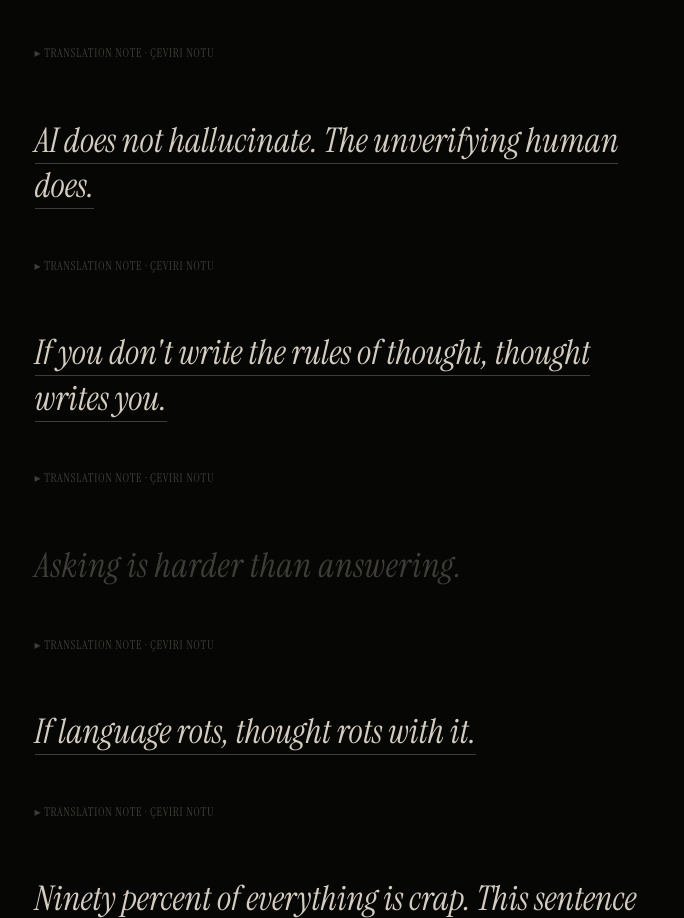
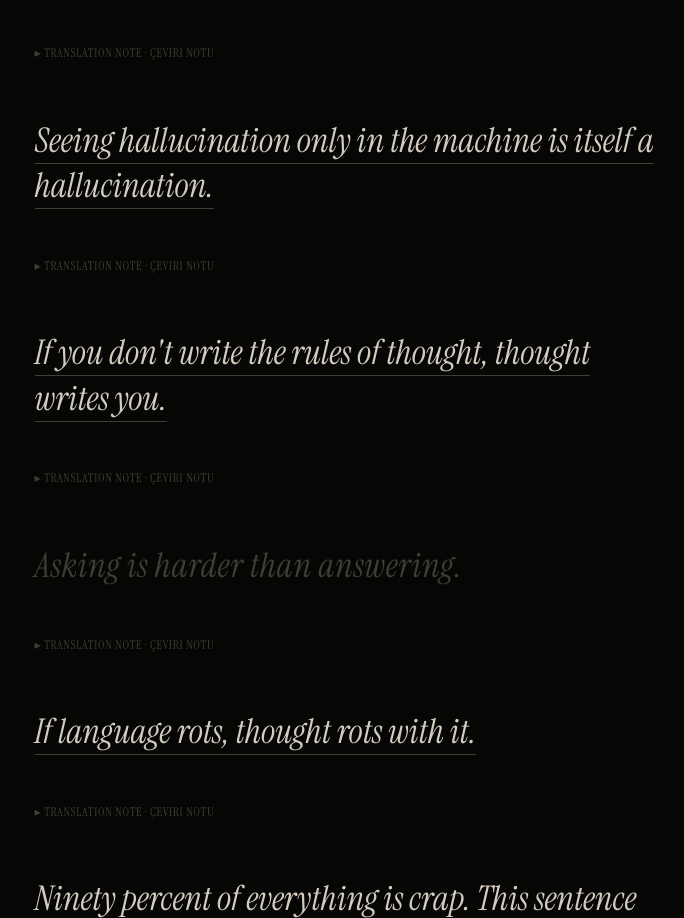
Before and after one commit to halitcengizuzuner/halitcengizuzuner.github.io, a plain HTML site: page english/index.html in a window 1280 px wide. Shown: the part 3955-4873 px from the top of the page, without its empty margins (8-692 px from the left). Drawn offline with Linux system fonts and the light colour scheme.

Commit message:
Ana sayfa duvarı: Halüsinasyon özdeyişi yenilendi (TR + EN) + İngilizce duvarın çeviri notu yeniden yazıldı
Eski söz ('Yapay zekâ halüsinasyon görmez. Doğrulamayan insan görür.') bugünkü
metinle çelişiyordu: yazı yapay zekânın hatasına baştan sona halüsinasyon diyor,
vardığı yer VI. katman (meta-halüsinasyon). Yeni söz AR-GE 186'nın kararı:
'Halüsinasyonu yalnızca makinede görmek de bir halüsinasyondur.' / 'Seeing
hallucination only in the machine is itself a hallucination.' Eski çeviri notu
yazıya metnin desteklemediği bir tez yüklüyordu; not AR-GE'nin dayanağıyla
(halüsinasyon görmek kalıbı, de bağlacı, yalnızca) iki dilde yeniden yazıldı, dil
denetiminden geçti ('hesap verilmeyen' -> 'hesabı sorulmayan'). Yazının sürümü
artmadı (duvar gezinme katmanı); ES/FR/DE/ZH/JA duvarlarına dokunulmadı.

Co-Authored-By: Claude Opus 5.5 <noreply@anthropic.com>
Claude-Session: https://claude.ai/code/session_018NvDbQaT9xNuyu1pSBSrQZ

```diff
--- a/english/index.html
+++ b/english/index.html
@@ -587,13 +587,13 @@
 </li>
     <li class="first-wall">
     <div class="aphorism">
-        <a href="/english/raporlar/hallucination-whose-problem.html" class="aphorism-link">AI does not hallucinate. The unverifying human does.</a>
+        <a href="/english/raporlar/hallucination-whose-problem.html" class="aphorism-link">Seeing hallucination only in the machine is itself a hallucination.</a>
     </div>
     <details class="note">
         <summary>Translation note · Çeviri notu</summary>
         <div class="note-body">
-            <div class="target" lang="en">The Turkish aphorism reverses a common accusation: "AI hallucinates." The original says: AI does not hallucinate; the human who fails to verify does. Two parallel sentences with an elided second predicate (<em>does</em> standing in for <em>hallucinates</em>). In English, <em>unverifying</em> preserves the active refusal of the Turkish <em>doğrulamayan</em> (a verbal adjective) while keeping the line taut; the Oxford-listed compound is standard in computer-science and security writing. <em>Does</em> as an elliptical auxiliary maintains the parallel symmetry without spelling out the verb twice. Keeping <em>human</em> as the subject, rather than substantivizing it out as <em>unverifier</em>, preserves the Turkish ontological contrast (AI / insan = machine / human) that the aphorism hinges on. The link goes to the essay <em>Halüsinasyon Kimin Sorunu?</em> ("Whose problem is hallucination?"), which argues that AI hallucination is an epistemic failure of the human who does not verify, not a technical defect of the model.</div>
-            <div class="tr" lang="tr">Türkçe aforizma yaygın bir suçlamayı tersine çevirir: "Yapay zekâ halüsinasyon görür" deniyor; asıl cümle, hayır: yapay zekâ halüsinasyon görmez; doğrulamayan insan görür. İki paralel cümle, ikinci yüklem eksiltili (<em>does</em> = <em>hallucinates</em>). İngilizcede <em>unverifying</em> Türkçe <em>doğrulamayan</em> (sıfat-fiil) aktif reddini keskinlikle taşır; Oxford kayıtlı bileşik, bilgisayar-bilimi ve güvenlik literatüründe standart kullanımda. <em>Does</em> eksiltili yardımcı paralel simetriyi fiili iki kere yazmadan kurar. <em>Human</em>'ın özne olarak korunması, <em>unverifier</em> gibi isimleştirmek yerine, Türkçe'deki ontolojik karşıtlığı (yapay zekâ / insan) saklar; aforizma bu karşıtlığın üstüne basıyor. Link <em>Halüsinasyon Kimin Sorunu?</em> yazısına gider: AI halüsinasyonu modelin teknik kusuru değil, doğrulamayan insanın epistemik başarısızlığıdır tezini savunuyor.</div>
+            <div class="target" lang="en">The Turkish line plays on an idiom. <em>Halüsinasyon görmek</em>, literally &ldquo;to see hallucination&rdquo;, is the everyday Turkish for &ldquo;to hallucinate&rdquo;; the aphorism takes the verb at its word: <em>halüsinasyonu makinede görmek</em>, to see hallucination in the machine, that is, to locate it there. The particle <em>de</em> (&ldquo;too&rdquo;), rendered here as <em>itself</em>, sets a second hallucination on top of the first. English has no such idiom, so <em>seeing hallucination</em> keeps only a trace of the pun: the sense is &ldquo;locating hallucination in&rdquo;, not &ldquo;hallucinating&rdquo;. <em>Only</em> (Turkish <em>yalnızca</em>) is deliberate: the line does not deny that AI systems hallucinate. The link goes to the essay <em>Halüsinasyon: Kimin Sorunu?</em> (&ldquo;Hallucination: Whose Problem?&rdquo;), whose final layer, meta-hallucination, argues that the debate locks onto the most measurable and least harmful layer, the informational hallucination of AI, while the larger human layers that no one holds to account (institutional, social, political) are exempted from scrutiny.</div>
+            <div class="tr" lang="tr">Türkçe söz bir kalıpla oynar. <em>Halüsinasyon görmek</em> gündelik Türkçede &ldquo;halüsinasyon yaşamak&rdquo; demektir; söz fiili harfiyen alır: <em>halüsinasyonu makinede görmek</em>, halüsinasyonun yerini makinede saptamak. <em>De</em> bağlacı (İngilizcede <em>itself</em>) ikinci halüsinasyonu ilkinin üstüne koyar. İngilizcede bu kalıp yok; <em>seeing hallucination</em> kelime oyununun yalnız izini taşır, kastı &ldquo;halüsinasyon yaşamak&rdquo; değil &ldquo;halüsinasyonun yerini saptamak&rdquo;tır. <em>Yalnızca</em> (<em>only</em>) bilinçlidir: söz yapay zekânın halüsinasyon ürettiğini inkâr etmez. Bağlantı <em>Halüsinasyon: Kimin Sorunu?</em> yazısına gider. Yazının son katmanı olan meta-halüsinasyon, tartışmanın en ölçülebilir ve en az zararlı katmana, yapay zekânın bilgi halüsinasyonuna kilitlendiğini, büyük ve hesabı sorulmayan insan katmanlarının (kurumsal, toplumsal, siyasi) sorgudan muaf tutulduğunu savunur.</div>
         </div>
     </details>
 </li>
```
Also changed, not shown: turkce/index.html (+1 -1 lines).
